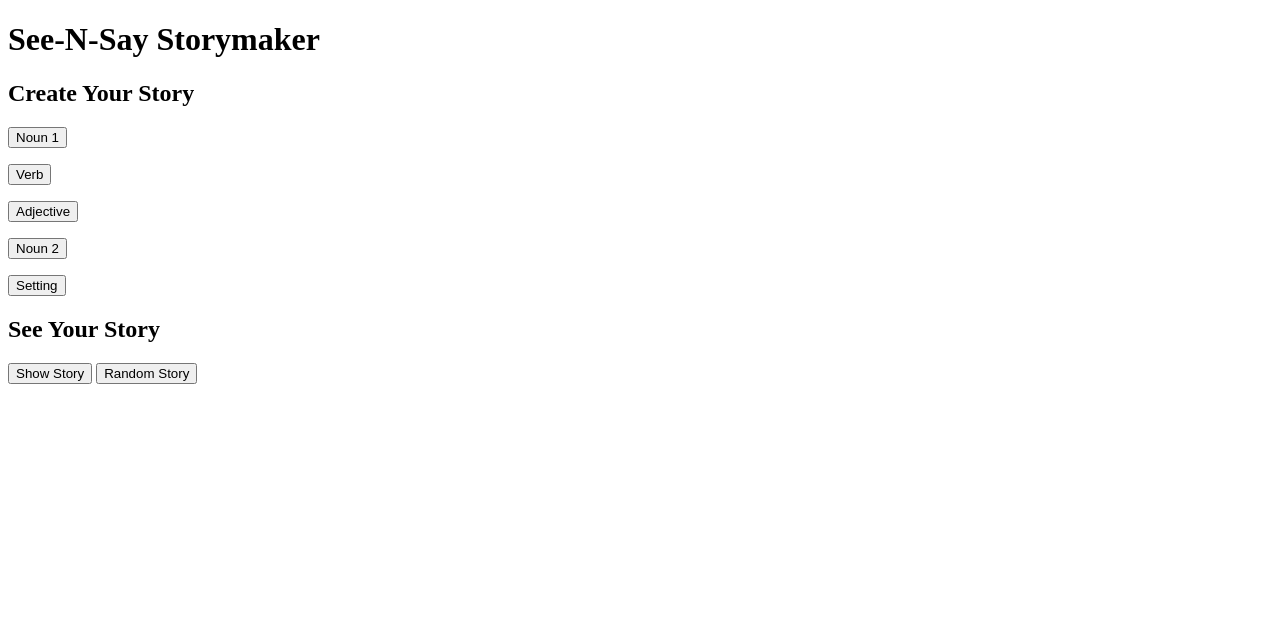
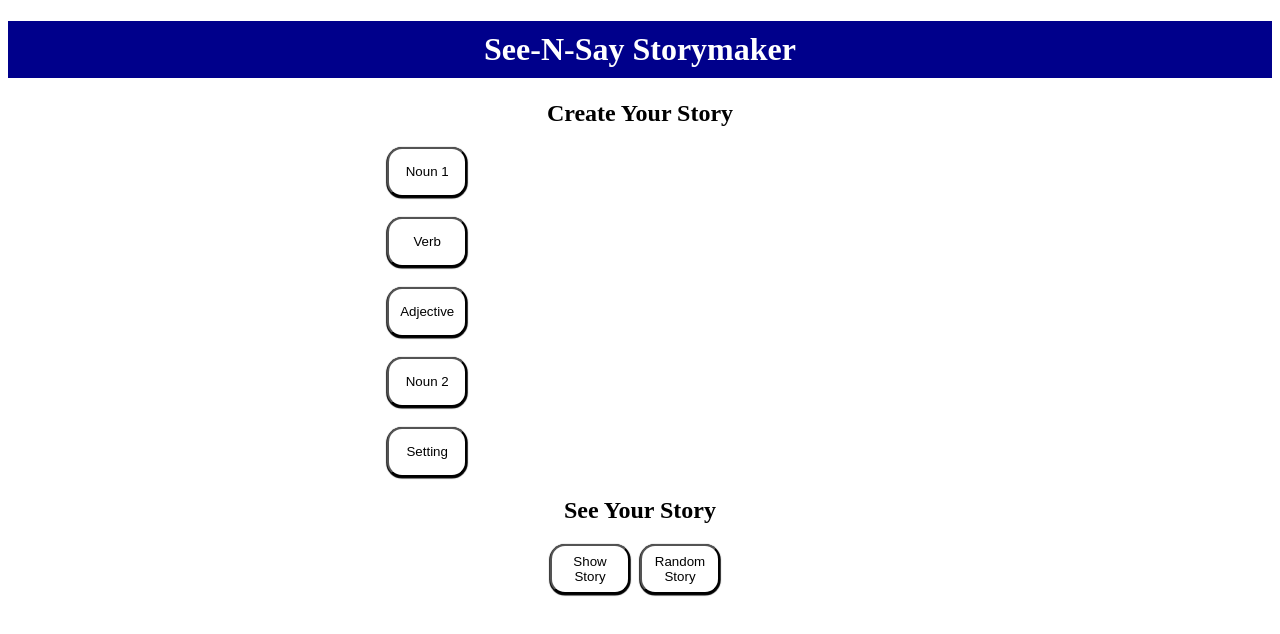
Before and after one commit to DainShin/JavaScript_assignment01, a plain HTML site: page index.html in a window 1280 px wide. Drawn offline with Linux system fonts and the light colour scheme.

Commit message:
added css

```diff
--- a/index.html
+++ b/index.html
@@ -4,6 +4,7 @@
     <meta charset="utf-8" />
     <title>Assignment 1 | COMP1073 Client-Side JavaScript</title>
     <meta name="viewport" content="width=device-width, initial-scale=1.0" />
+    <link rel="stylesheet" href="style.css" />
   </head>
   <body>
     <h1>See-N-Say Storymaker</h1>
@@ -11,22 +12,37 @@
     <section>
       <!-- Section with all the buttons for the user to build their story -->
       <h2>Create Your Story</h2>
+      <div class="container">
+        <div class="item-box">
           <button id="noun1">Noun 1</button>
           <p id="choosenNoun1"></p>
+        </div>
+
+        <div class="item-box">
           <button id="verb">Verb</button>
           <p id="choosenVerb"></p>
+        </div>
+        <div class="item-box">
           <button id="adjective">Adjective</button>
           <p id="choosenAdjective"></p>
+        </div>
+        <div class="item-box">
           <button id="noun2">Noun 2</button>
           <p id="choosenNoun2"></p>
+        </div>
+        <div class="item-box">
           <button id="setting">Setting</button>
           <p id="choosenSetting"></p>
+        </div>
+      </div>
     </section>
     <section>
       <!-- Section with playback controls to see or hear the story -->
       <h2>See Your Story</h2>
+      <div class="button-box">
         <button id="playback">Show Story</button>
         <button id="random">Random Story</button>
+      </div>
       <!-- Empty paragraph to display the story -->
       <p id="story"></p>
     </section>
--- /dev/null
+++ b/style.css
@@ -0,0 +1,41 @@
+h1,
+h2,
+#story {
+    text-align: center;
+}
+
+h1 {
+    background-color: darkblue;
+    color: #fff;
+    padding: 10px 0;
+}
+.item-box {
+    display: flex;;
+    margin: 0px 0 20px 0;
+}
+
+button {
+    width: 80px;
+    height:50px;
+    margin-right: 10px;
+    display: inline-block;
+    border-radius: 15px;
+    background-color: white;
+    box-shadow: 0 .8px .8px .8px;
+}
+
+button:hover {
+    color: blue;
+    font-weight: bold;
+}
+
+.button-box {
+    left: 100px;
+    display:flex;
+    justify-content: center;
+    align-items: center;
+}
+
+.container {
+    padding-left: 30%;
+}
```
Lines whose indentation alone changed are shown as unchanged.
